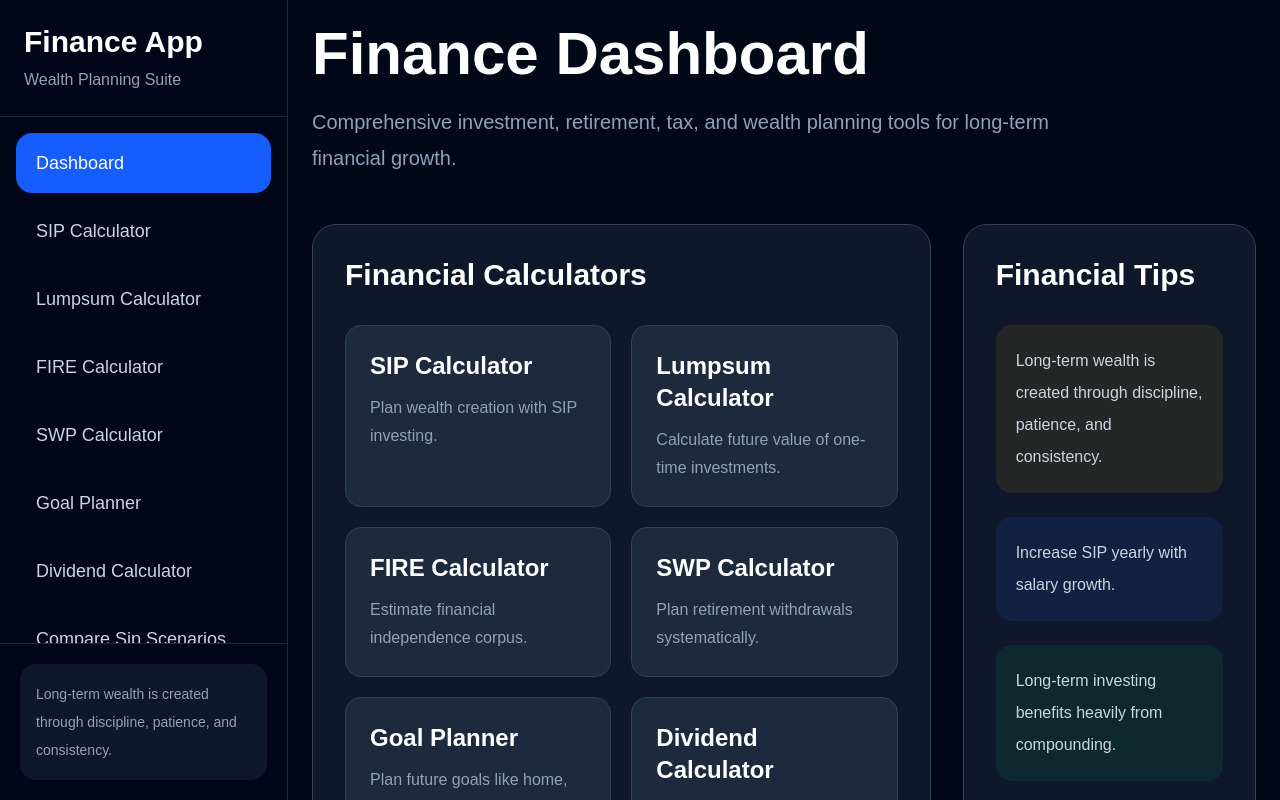
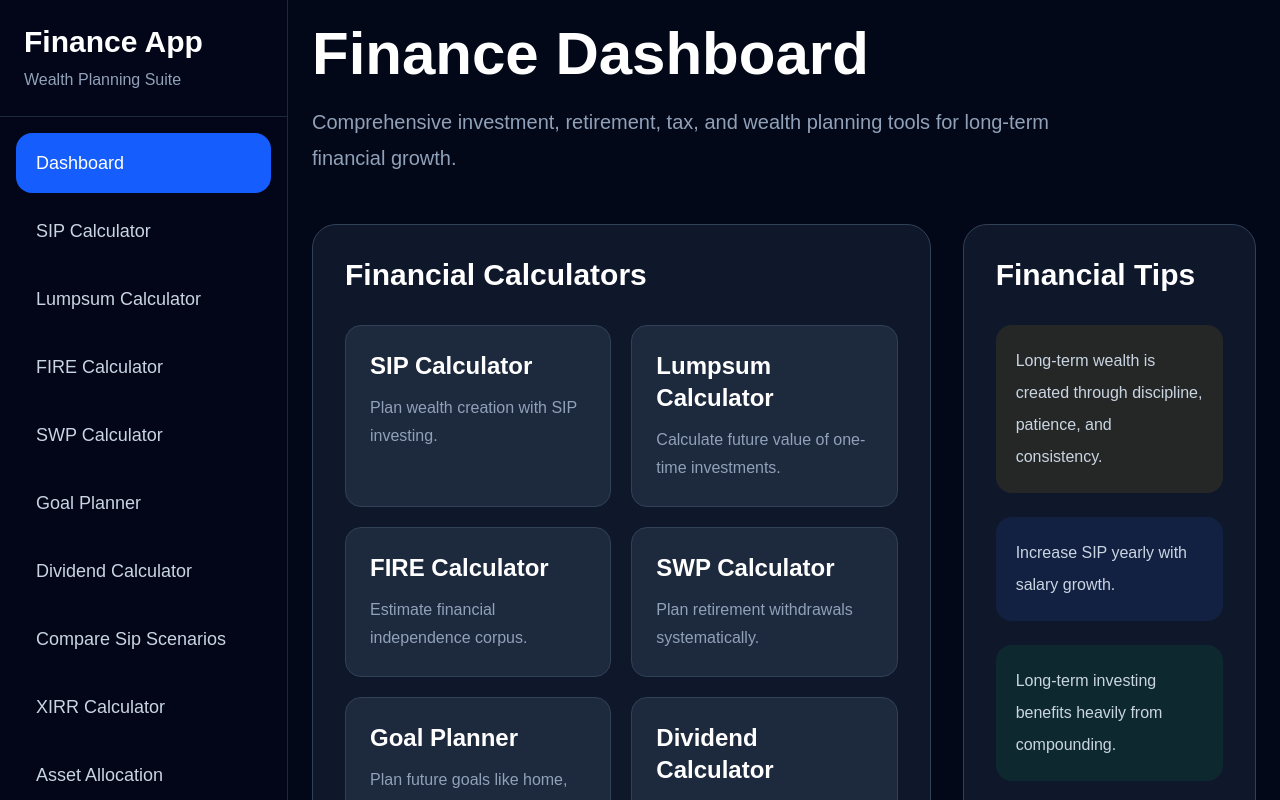
Before and after one commit to PranshuSachan003/finance-dashboard, a Next.js app: page / in a window 1280 px wide. Shown: the top 800 px of the page. Built offline with nearby package versions, Linux system fonts and the light colour scheme.

Commit message:
origin sidebar design (w/o mobile)

```diff
--- a/components/Sidebar.tsx
+++ b/components/Sidebar.tsx
@@ -3,10 +3,6 @@
 import Link from "next/link";
 
 import { usePathname } from "next/navigation";
-
-import { useState } from "react";
-
-import { Menu, X } from "lucide-react";
 
 const menuItems = [
 
@@ -99,20 +95,6 @@ const menuItems = [
     label: "Wealth Stories & Lessons",
     href: "/wealth-stories",
   },
-  {
-    label: "About",
-    href: "/about",
-  },
-
-  {
-    label: "Privacy Policy",
-    href: "/privacy-policy",
-  },
-
-  {
-    label: "Contact",
-    href: "/contact",
-  },
 
 ];
 
@@ -120,73 +102,12 @@ export default function Sidebar() {
 
   const pathname = usePathname();
 
-  const [isOpen, setIsOpen] =
-    useState(false);
-
   return (
 
-    <>
-
-      {/* MOBILE TOPBAR */}
-      <div className="lg:hidden fixed top-0 left-0 right-0 h-16 bg-slate-950 border-b border-slate-800 flex items-center justify-between px-5 z-50">
-
-        <h1 className="text-xl font-bold text-white">
-
-          Finance App
-
-        </h1>
-
-        <button
-          onClick={() =>
-            setIsOpen(!isOpen)
-          }
-          className="text-white"
-        >
-
-          {
-            isOpen
-              ? <X size={28} />
-              : <Menu size={28} />
-          }
-
-        </button>
-
-      </div>
-
-      {/* MOBILE OVERLAY */}
-      {
-        isOpen && (
-          <div
-            className="lg:hidden fixed inset-0 bg-black/50 z-40"
-            onClick={() =>
-              setIsOpen(false)
-            }
-          />
-        )
-      }
-
-      {/* SIDEBAR */}
-      <aside
-        className={`
-          fixed top-0 left-0 h-screen w-72
-          bg-slate-950 border-r border-slate-800
-          flex flex-col z-50
-          transform transition-transform duration-300
-
-          ${
-            isOpen
-              ? "translate-x-0"
-              : "-translate-x-full"
-          }
-
-          lg:translate-x-0
-        `}
-      >
+    <aside className="fixed left-0 top-0 h-screen w-72 bg-slate-950 border-r border-slate-800 flex flex-col">
 
       {/* HEADER */}
-        <div className="p-6 border-b border-slate-800 shrink-0 flex items-center justify-between">
-
-          <div>
+      <div className="p-6 border-b border-slate-800 shrink-0">
 
         <h1 className="text-3xl font-bold text-white">
 
@@ -202,21 +123,7 @@ export default function Sidebar() {
 
       </div>
 
-          {/* CLOSE BUTTON MOBILE */}
-          <button
-            onClick={() =>
-              setIsOpen(false)
-            }
-            className="lg:hidden text-white"
-          >
-
-            <X size={24} />
-
-          </button>
-
-        </div>
-
-        {/* MENU */}
+      {/* SCROLLABLE MENU */}
       <div className="flex-1 overflow-y-auto p-4">
 
         <div className="space-y-2">
@@ -232,19 +139,13 @@ export default function Sidebar() {
                 <Link
                   key={item.href}
                   href={item.href}
-                    onClick={() =>
-                      setIsOpen(false)
-                    }
-                    className={`
-                      block px-5 py-4 rounded-2xl
-                      transition-all duration-200 text-lg
+                  className={`block px-5 py-4 rounded-2xl transition-all duration-200 text-lg
 
                   ${
                     isActive
                       ? "bg-blue-600 text-white"
                       : "text-slate-300 hover:bg-slate-800 hover:text-white"
-                      }
-                    `}
+                  }`}
                 >
 
                   {item.label}
@@ -258,24 +159,6 @@ export default function Sidebar() {
 
       </div>
 
-        {/* FOOTER */}
-        <div className="p-5 border-t border-slate-800 shrink-0">
-
-          <div className="bg-slate-900 rounded-2xl p-4">
-
-            <p className="text-slate-400 text-sm leading-7">
-
-              Long-term wealth is created through
-              discipline, patience, and consistency.
-
-            </p>
-
-          </div>
-
-        </div>
-
     </aside>
-
-    </>
   );
 }
```
Lines whose indentation alone changed are shown as unchanged.
